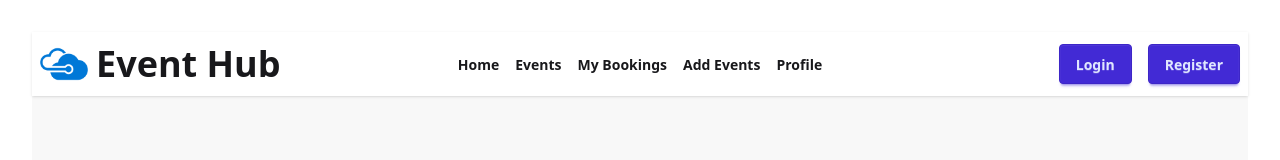
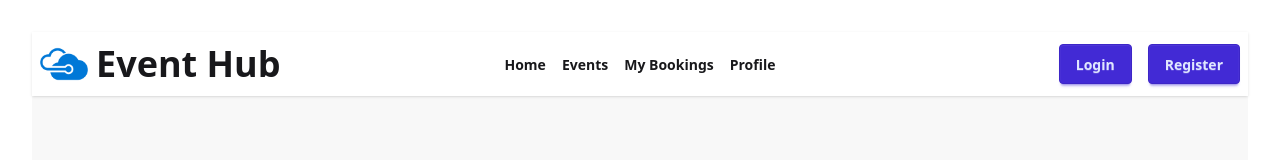
Before and after one commit to rayhanbri/event-hub-client, a React (Vite) app: page /login in a window 1280 px wide. Shown: the top 160 px of the page. Built offline with nearby package versions, Linux system fonts and the light colour scheme; no server answers.

Commit message:
admin route added

```diff
--- a/src/Header/Navbar.jsx
+++ b/src/Header/Navbar.jsx
@@ -15,9 +15,11 @@ const Navbar = () => {
         <NavLink to='/my-event'
             className={({ isActive }) => isActive ? "border-b-2 text-blue-800 font-semibold" : "hover:text-blue-800 font-semibold"}
         >My Bookings</NavLink>
-        <NavLink to='/add-event'
-            className={({ isActive }) => isActive ? "border-b-2 text-blue-800 font-semibold" : "hover:text-blue-800 font-semibold"}
-        >Add Events</NavLink>
+        {
+            user?.displayName === "admin" && <NavLink to='/add-event'
+                className={({ isActive }) => isActive ? "border-b-2 text-blue-800 font-semibold" : "hover:text-blue-800 font-semibold"}
+            >Add Events</NavLink>
+        }
         <NavLink to='/profile'
             className={({ isActive }) => isActive ? "border-b-2 text-blue-800 font-semibold" : "hover:text-blue-800 font-semibold"}
         >Profile</NavLink>
--- a/src/Home/MyEvent.jsx
+++ b/src/Home/MyEvent.jsx
@@ -63,7 +63,7 @@ const MyEvent = () => {
     };
 
     const handleSubmitReview = async () => {
-        console.log(selectedRegistration,comment,rating)
+        // console.log(selectedRegistration,comment,rating)
         try {
             const response = await fetch('http://localhost:3000/review', {
                 method: 'POST',
```
